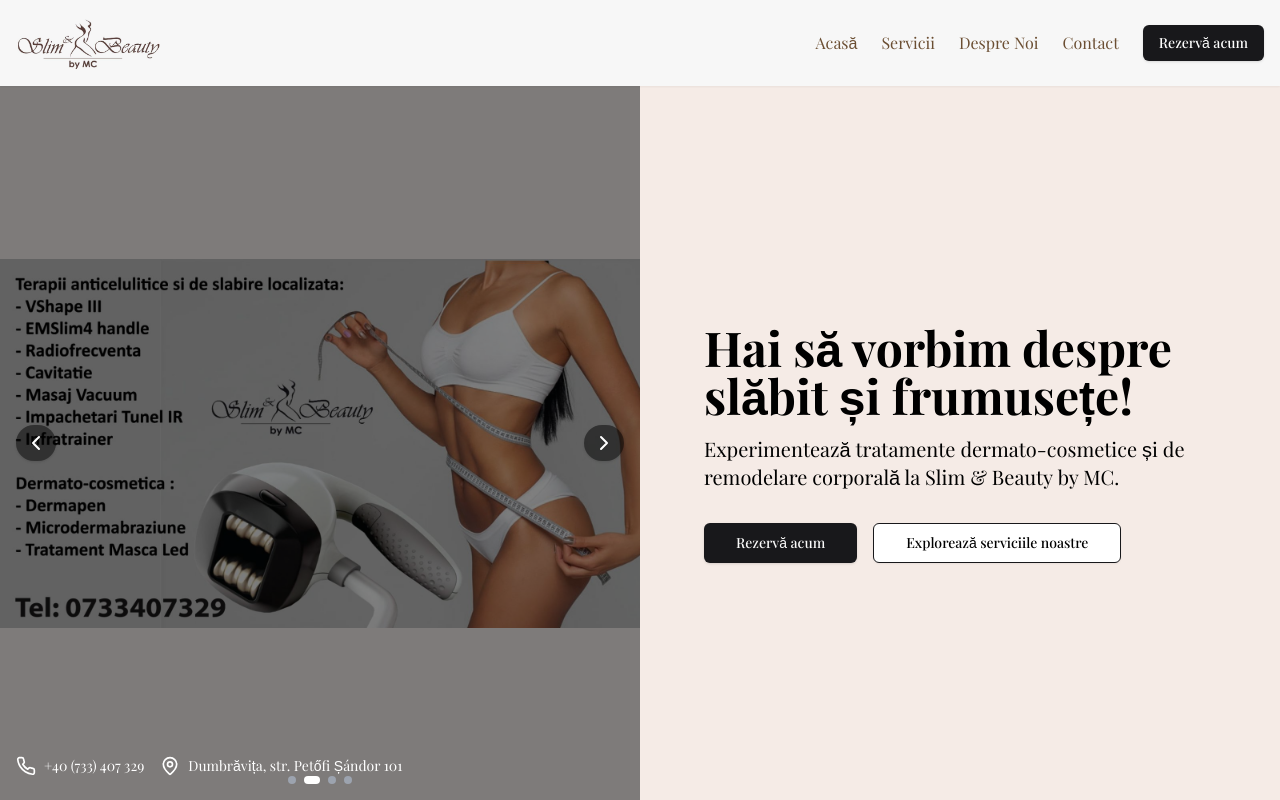
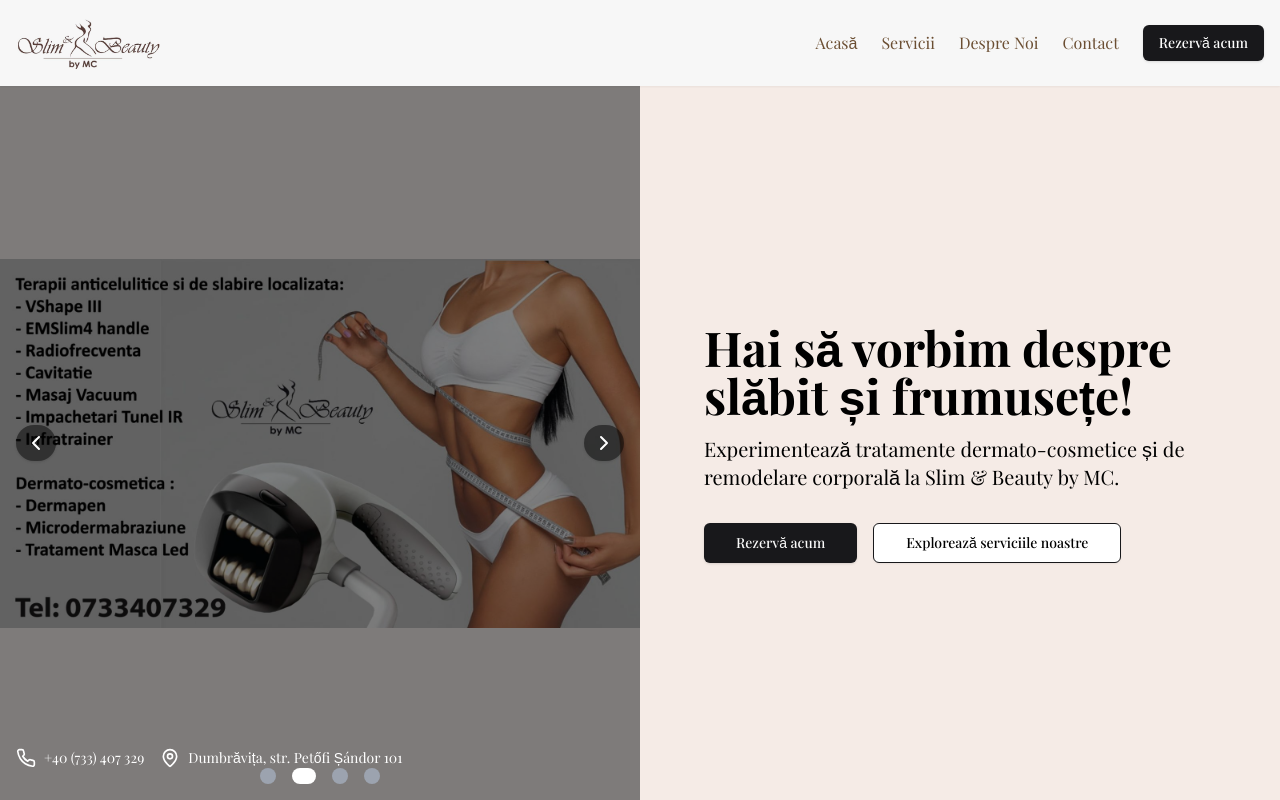
Before and after one commit to sinan2000/slim_beauty, a Next.js app: page / in a window 1280 px wide. Shown: the top 800 px of the page. Built offline with nearby package versions, Linux system fonts and the light colour scheme; a web font is replaced by a local one.

Commit message:
accessibility buttons size

```diff
--- a/components/landing_page/hero.tsx
+++ b/components/landing_page/hero.tsx
@@ -34,7 +34,7 @@ export default function Hero() {
                 className="relative w-full lg:w-1/2 h-full"
                 style={{
                     backgroundImage: `url('${images[currentImage]}')`,
-                    backgroundSize: 'contain', // contain
+                    backgroundSize: 'contain',
                     backgroundPosition: 'center',
                     backgroundRepeat: 'no-repeat',
                 }}
@@ -51,12 +51,12 @@ export default function Hero() {
                 </AnimatePresence>
                 <div className="absolute inset-0 bg-black bg-opacity-50" />
 
-                <div className="absolute bottom-4 left-1/2 transform -translate-x-1/2 flex space-x-2">
+                <div className="absolute bottom-4 left-1/2 transform -translate-x-1/2 flex space-x-4">
                     {images.map((_, index) => (
                         <button
                             key={index}
                             onClick={() => setCurrentImage(index)}
-                            className={`h-2 w-2 rounded-full transition-all duration-300 ${currentImage === index ? 'bg-white w-4' : 'bg-gray-400'}`}
+                            className={`h-4 w-4 rounded-full transition-all duration-300 ${currentImage === index ? 'bg-white w-6' : 'bg-gray-400'}`}
                             aria-label={`Go to slide ${index + 1}`}
                         />
                     ))}
@@ -77,7 +77,7 @@ export default function Hero() {
                     <ChevronRight className="w-6 h-6" />
                 </Button>
 
-                <div className="absolute bottom-4 left-4 flex flex-col lg:flex-row items-start lg:items-center space-y-2 lg:space-y-0 lg:space-x-4 text-white text-sxs sm:text-sm mb-2">
+                <div className="absolute bottom-4 left-4 flex flex-col lg:flex-row items-start lg:items-center space-y-2 lg:space-y-0 lg:space-x-4 text-white text-sxs sm:text-sm mb-4">
                     <div className="flex items-center">
                         <Phone className="w-4 h-4 sm:w-5 sm:h-5 mr-2" />
                         <span>+40 (733) 407 329</span>
```
Also changed, not shown: todo.txt.
